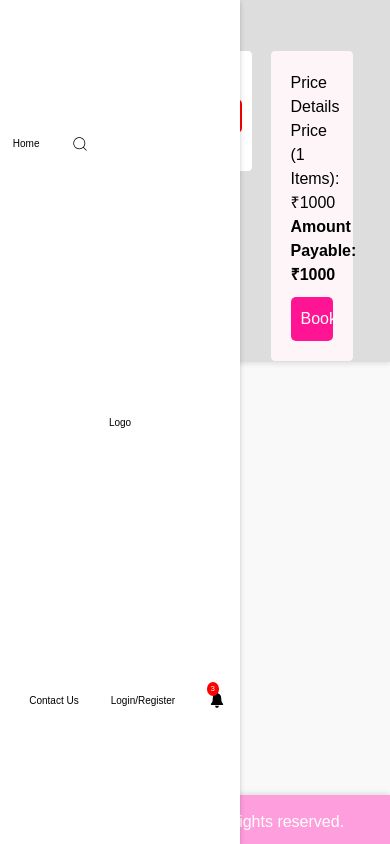
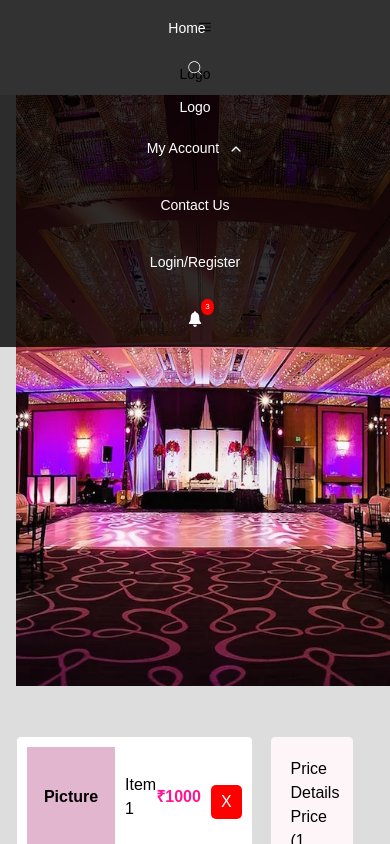
Before and after one commit to YashGupta4115/Event-Management-System, a React (Create React App) app: page /check-out in a window 390 px wide. Shown: the top 844 px of the page. Built offline with nearby package versions, Linux system fonts and the light colour scheme.

Commit message:
added bg-image to navbar

```diff
--- a/src/Components/Navbar/Navbar.css
+++ b/src/Components/Navbar/Navbar.css
@@ -2,14 +2,15 @@
     display: flex;
     flex-direction: row;
     justify-content: space-between;
+    align-items: center;
     position: fixed;
-    top : 0;
+    top: 0;
     width: 100%;
-    font-size: 14px;
+    background-color: rgba(0, 0, 0, 0.8);
+    /* Add background to avoid text overlap */
+    z-index: 1000;
+    color: white;
     padding: 0 1rem;
-    box-shadow: 0 2px 5px rgba(0, 0, 0, 0.1);
-    z-index: 1000;
-    background-color: white;
 }
 
 .left-navbar,
@@ -17,7 +18,6 @@
 .right-navbar {
     flex: 1;
     display: flex;
-    flex-direction: row;
     align-items: center;
 }
 
@@ -65,13 +65,20 @@
 
 .dropdown-menu-navbar {
     position: absolute;
-    right: 10%;
-    top: 50px;
+    top: 100%;
+    /* Align below parent */
+    right: 0;
     background-color: white;
     border: 1px solid #ddd;
     box-shadow: 0 4px 6px rgba(0, 0, 0, 0.1);
     z-index: 1000;
-    /* Hidden by default */
+    display: none;
+    /* Default hidden */
+}
+
+.navbar-myact-ele:hover .dropdown-menu-navbar {
+    display: block;
+    /* Show on hover */
 }
 
 .navbar-notify-ele {
@@ -89,69 +96,46 @@
     font-size: 10px;
 }
 
-/* Media Queries for Responsiveness */
 @media (max-width: 768px) {
     .navbar-container {
         flex-direction: column;
-        justify-content: start;
-        font-size: 12px;
+        align-items: flex-start;
         padding: 0.5rem;
-        position: fixed;
-        width : 15rem;
-        height: 100%;
     }
 
-    .top-navbar {
-        display: flex;
-        flex-direction: row;
-        justify-content: space-between;
-    }
-
-    .middle-navbar {
-        margin-top : 20px;
+    .left-navbar,
+    .mid-navbar,
+    .right-navbar {
         flex-direction: column;
-        gap: 0.5rem;
+        width: 100%;
     }
 
     .navbar-indi-element {
         padding: 10px;
-        font-size: 12px;
-    }
-
-    .dropdown-menu-navbar {
-        right: 0;
-        width: 90%;
-    }
-    .small-navbar-container{
-        display: flex;
-        flex-direction: row;
-        justify-content: space-between;
-        width : 100%;
-    }
-    .small-navbar-logo-ele{
-        position: fixed;
-        right : 0;
+        font-size: 14px;
+        width: 100%;
+        /* Full-width elements */
+        text-align: left;
     }
 }
 
 @media (max-width: 480px) {
     .navbar-container {
-        font-size: 10px;
-        padding: 0.3rem;
-    }
-
-    .navbar-indi-element {
-        padding: 8px;
-        font-size: 10px;
-    }
-
-    .dropdown-menu-navbar {
-        width: 100%;
-        top: 40px;
+        font-size: 12px;
     }
 
     .notify-count {
         font-size: 8px;
-        padding: 1px 4px;
+        padding: 2px 4px;
     }
 }
+
+.navbar-bg-image {
+    width: 100vw;
+    height: 70vh;
+    background-image: url('../../Assests/36-indian-wedding-venue-south-asian-hindu-mandap-lehenga-baraat-reception-1.webp');
+    /* Correct spelling */
+    background-size: cover;
+    background-position: center;
+    background-repeat: no-repeat;
+}
--- a/src/Components/Navbar/Navbar.jsx
+++ b/src/Components/Navbar/Navbar.jsx
@@ -14,11 +14,11 @@ const Navbar = () => {
   const [isMyAccountOpen, setIsMyAccountOpen] = useState(false);
 
   const toggleSearch = () => {
-    setIsSearchOpen(!isSearchOpen);
+    setIsSearchOpen((prev) => !prev);
   };
 
   const toggleAccountOpen = () => {
-    setIsMyAccountOpen(!isMyAccountOpen);
+    setIsMyAccountOpen((prev) => !prev);
   };
 
   return (
@@ -89,6 +89,7 @@ const Navbar = () => {
           </div>
         </div>
       </div>
+      <div className="navbar-bg-image"></div>
     </>
   );
 };
--- a/src/Routes/AdminDashboard/AdminDashboard.css
+++ b/src/Routes/AdminDashboard/AdminDashboard.css
@@ -9,8 +9,6 @@
     /* Prevent content overflow */
     position: relative;
     z-index: 2;
-    /* Ensures it is on top of the background image */
-    background-image: url('../../Assests/login.png');
 }
 
 /* Fixed navbar styling */
@@ -30,8 +28,7 @@
 
 /* Middle container styling */
 .AdminDashboard-mid-contianer {
-    margin-top: 10rem;
-    /* Space below the navbar */
+    /* margin-top : 5rem; */
     padding: 1rem;
     /* Add padding for better spacing */
     flex: 1;
@@ -48,22 +45,3 @@
     background-color: rgba(249, 249, 249, 0.9);
     /* Slight transparency for a layered look */
 }
-
-/* Background image styling
-.bgImage-all {
-    position: fixed;
-    top: 0;
-    left: 0;
-    width: 100%;
-    height: 100vh;
-    z-index: 1;
-    /* Ensure it's below the dashboard container */
-
-    /* Replace with your image path
-    background-size: cover;
-    background-position: center;
-    opacity: 1;
-    /* Optional: adjust transparency
-    pointer-events: none;
-    /* Prevent interactions with the image
-}*/
--- a/src/Routes/AdminDashboard/AdminDashboard.jsx
+++ b/src/Routes/AdminDashboard/AdminDashboard.jsx
@@ -1,24 +1,12 @@
-import React, { useContext } from "react";
-import Navbar from "../../Components/Navbar/Navbar";
-import { screenContext } from "../../Contexts/screenContext";
-import NavBarSmall from "../../Components/Navbar/NavBarSmall";
+import React from "react";
 import AdminDashBoardCards from "../../Components/AdminDashBoardCards/AdminDashBoardCards";
 import "./AdminDashboard.css";
 
 const AdminDashboard = () => {
-  const { width } = useContext(screenContext);
-
   return (
     <>
-      <div
-        className="AdminDashboard-contianer"
-        style={{
-          backgroundSize: "cover", // Ensures the image covers the entire background
-          backgroundRepeat: "no-repeat", // Prevents the image from repeating
-          backgroundPosition: "center", // Centers the image
-        }}
-      >
-        {width <= 768 ? <NavBarSmall /> : <Navbar />}
+      <div className="AdminDashboard-contianer">
+        {/* {width <= 768 ? <NavBarSmall /> : <Navbar />} */}
         <div className="AdminDashboard-mid-contianer">
           <AdminDashBoardCards />
         </div>
--- a/src/Routes/Home/AppHome.jsx
+++ b/src/Routes/Home/AppHome.jsx
@@ -1,4 +1,4 @@
-import React from "react";
+import React, { useContext } from "react";
 import { Routes, Route, useLocation } from "react-router-dom";
 import Navbar from "../../Components/Navbar/Navbar";
 import App1 from "../../User/App1";
@@ -14,17 +14,29 @@ import CreateEvent from "../AdminRoutes/CreateEvent/CreateEvent";
 import Forgetpass from "../../Components/signIn/Forgetpass";
 import Resetpass from "../../Components/signIn/Resetpass";
 import Popup from "../../Components/signIn/Popup";
+import NavBarSmall from "../../Components/Navbar/NavBarSmall";
+import { screenContext } from "../../Contexts/screenContext";
 
 const AppHome = () => {
   const location = useLocation();
+  const { width } = useContext(screenContext);
 
   // List of paths where the Navbar should not appear
-  const hideNavbarPaths = ["/login", "/sign-up","/pop-up","/reset-pass","/forget-pass"];
+  const hideNavbarPaths = [
+    "/login",
+    "/sign-up",
+    "/pop-up",
+    "/reset-pass",
+    "/forget-pass",
+  ];
 
   return (
     <div className="appHome-container">
-      {/* Conditionally render Navbar */}
-      {!hideNavbarPaths.includes(location.pathname) && <Navbar />}
+      {!hideNavbarPaths.includes(location.pathname) && width < "768" ? (
+        <NavBarSmall />
+      ) : (
+        <Navbar />
+      )}
 
       <Routes>
         <Route path="/" element={<App1 />} />
@@ -35,9 +47,9 @@ const AppHome = () => {
         <Route path="/adminDashBoard" element={<AdminDashboard />} />
         <Route path="/add-event" element={<CreateEvent />} />
         <Route path="/check-out" element={<CheckOutPage />} />
-        <Route path="/forget-pass" element={< Forgetpass/>} />
-        <Route path="/reset-pass" element={< Resetpass/>} />
-        <Route path="/pop-up" element={< Popup/>} />
+        <Route path="/forget-pass" element={<Forgetpass />} />
+        <Route path="/reset-pass" element={<Resetpass />} />
+        <Route path="/pop-up" element={<Popup />} />
       </Routes>
     </div>
   );
--- a/src/User/A.js
+++ b/src/User/A.js
@@ -4,20 +4,6 @@ import "./App.css";
 function App() {
   return (
     <div className="app">
-
-      <header className="header">
-        <div className="logo">
-          <h1>PLANORA</h1>
-          <p>Plan and Celebrate</p>
-        </div>
-        <div className="header-links">
-          <a href="#account">My Account</a>
-          <a href="#contact">Contact Us</a>
-          <a href="#login">Login/Register</a>
-        </div>
-      </header>
-
-
       <div className="search-section">
         <input
           type="text"
--- a/src/User/App1.css
+++ b/src/User/App1.css
@@ -1,68 +1,6 @@
-/*
     .app {
         font-family: Arial, sans-serif;
         text-align: center;
-        margin-top : 10rem;
-    }
-
-    .header {
-        background-color: #f7f7f7;
-        padding: 20px;
-        box-shadow: 0 2px 4px rgba(0, 0, 0, 0.1);
-    }
-
-    .logo h1 {
-        font-size: 2rem;
-        color: #ff69b4;
-    }
-
-    .header-links a {
-        margin: 0 10px;
-        color: #333;
-        text-decoration: none;
-    }
-
-    .search-section {
-        margin: 20px 0;
-    }
-
-    .search-bar {
-        width: 70%;
-        padding: 10px;
-        border: 1px solid #ccc;
-    }
-
-    .search-button {
-        padding: 10px 20px;
-        background-color: #ff69b4;
-        color: white;
-        border: none;
-        cursor: pointer;
-    }
-
-
-    .app1-background {
-        margin: 20px 0;
-        padding: 20px;
-        background-color: #f2f2f2;
-        background-size: cover;
-        background-position: center;
-        color: black;
-        margin-top : 3rem;
-        margin-bottom: 3rem;
-    }
-    .card {
-        background-color: white;
-        padding: 15px;
-        margin: 10px;
-        box-shadow: 0 2px 4px rgba(0, 0, 0, 0.1);
-        cursor: pointer;
-    }
-    */
-    .app {
-        font-family: Arial, sans-serif;
-        text-align: center;
-        margin-top: 10rem;
     }
 
     .header {
--- a/src/User/App1.js
+++ b/src/User/App1.js
@@ -1,48 +1,3 @@
-
-/*import React from "react";
-import "./App1.css";
-import '../User/App3.css'
-import { useNavigate } from "react-router-dom";
-
-function App1() {
-  const navigate = useNavigate();
-  return (
-    <div className="app">
-      <header className="header">
-        <div className="logo">
-          <h1>PLANORA</h1>
-          <p>Plan and Celebrate</p>
-        </div>
-    <div className="app">
-      <div className="search-section">
-        <input
-          type="text"
-          placeholder="Jamshedpur, Jharkhand, India"
-          className="search-bar"
-        />
-        <button className="search-button">Search</button>
-      </div>
-
-      <div className="app1-background">
-        <h2 className="subtitle">Explore Venues & Services</h2>
-      </div>
-
-      <div className="grid-layout-app3">
-        <div className="card" onClick={()=>navigate('/events')}>
-          <h3>Events & Descriptions</h3>
-        </div>
-        <div className="card">
-          <h3>Venue & Designs</h3>
-        </div>
-        <div className="card">
-          <h3>Services & Descriptions</h3>
-        </div>
-      </div>
-    </div>
-  );
-}
-
-export default App1;*/
 import React from "react";
 import "./App1.css";
 import '../User/App3.css';
@@ -52,12 +7,6 @@ function App1() {
   const navigate = useNavigate();
   return (
     <div className="app">
-      <header className="header">
-        <div className="logo">
-          <h1>PLANORA</h1>
-          <p>Plan and Celebrate</p>
-        </div>
-      </header>
       <div className="search-section">
         <input
           type="text"
--- a/src/User/App2.js
+++ b/src/User/App2.js
@@ -7,12 +7,6 @@ function App2() {
   const navigate = useNavigate();
   return (
     <div className="app">
-      <header className="header">
-        <div className="logo">
-          <h1>PLANORA</h1>
-          <p>Plan and Celebrate</p>
-        </div>
-      </header>
 
       <div className="search-section">
         <input
--- a/src/User/App3.js
+++ b/src/User/App3.js
@@ -8,13 +8,6 @@ const App3 = () => {
   const navigate = useNavigate();
   return (
     <div className="app">
-      <header className="header">
-        <div className="logo">
-          <h1>PLANORA</h1>
-          <p>Plan and Celebrate</p>
-        </div>
-      </header>
-
       <div className="search-section">
         <input
           type="text"
--- a/src/firebase/firebase.js
+++ b/src/firebase/firebase.js
@@ -0,0 +1,14 @@
+import { initializeApp } from "firebase/app";
+
+
+const firebaseConfig = {
+  apiKey: "AIzaSyBZ0X2wLRxxRAzwTjm9jaSzmn_cVeAAoQE",
+  authDomain: "event-management-system-80313.firebaseapp.com",
+  projectId: "event-management-system-80313",
+  storageBucket: "event-management-system-80313.firebasestorage.app",
+  messagingSenderId: "572766206845",
+  appId: "1:572766206845:web:6ee6c7a9d78bed5f93aa14",
+  measurementId: "G-4J4F2S1JPH"
+};
+
+const app = initializeApp(firebaseConfig);
```
Also changed, not shown: src/Assests/download.png (added).
